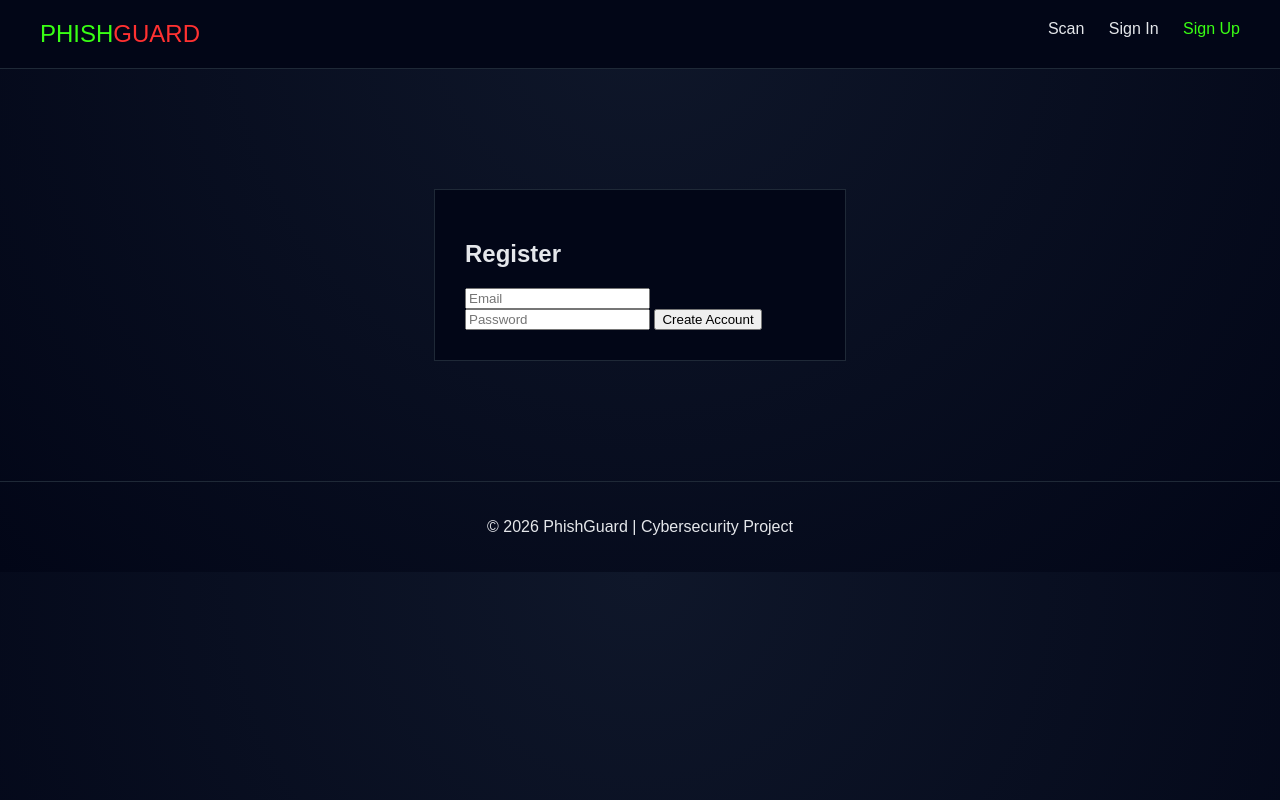
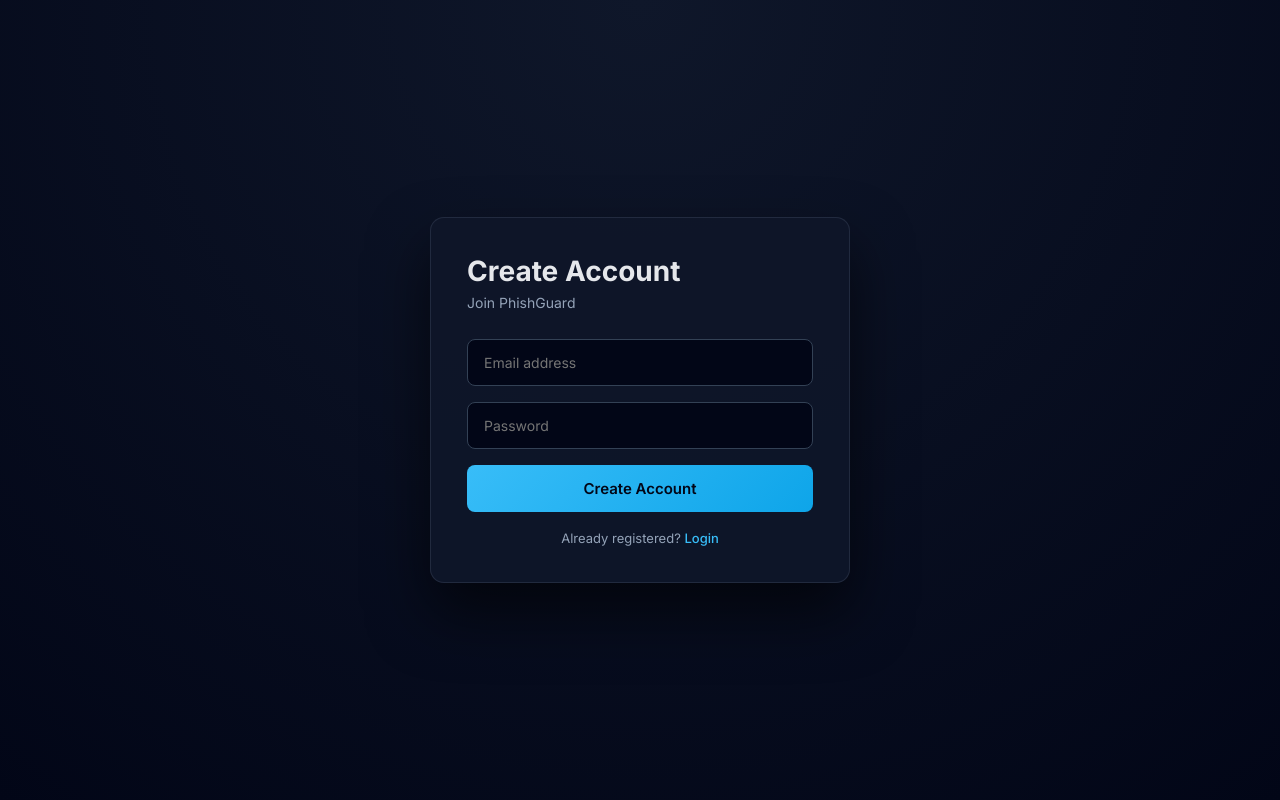
Before and after one commit to Yashvi29-power/PhishGuard, a Flask app: page /register in a window 1280 px wide. Run offline with Flask 3, Linux system fonts and the light colour scheme.

Commit message:
Enhanced the UI

```diff
--- a/static/style.css
+++ b/static/style.css
@@ -1,70 +1,113 @@
-body {
+* {
+    box-sizing: border-box;
     margin: 0;
-    background: radial-gradient(circle at top, #0f172a, #020617);
-    color: #e5e7eb;
-    font-family: Arial, sans-serif;
+    padding: 0;
+    font-family: "Inter", sans-serif;
 }
 
-/* HEADER */
-header {
+body {
+    min-height: 100vh;
+    background: radial-gradient(circle at top, #0f172a, #020617);
     display: flex;
-    justify-content: space-between;
-    padding: 20px 40px;
-    background: #020617;
-    border-bottom: 1px solid #1f2937;
+    align-items: center;
+    justify-content: center;
+    color: #e5e7eb;
 }
 
-.logo {
-    font-size: 24px;
-    color: #39ff14;
+.app-container {
+    width: 100%;
+    display: flex;
+    justify-content: center;
 }
 
-.logo span {
-    color: #ff3131;
+/* Card */
+.auth-card {
+    width: 420px;
+    background: rgba(15, 23, 42, 0.9);
+    border: 1px solid rgba(148, 163, 184, 0.15);
+    border-radius: 14px;
+    padding: 36px;
+    box-shadow: 0 30px 60px rgba(0, 0, 0, 0.6);
 }
 
-nav a {
-    margin-left: 20px;
-    color: #e5e7eb;
-    text-decoration: none;
+.auth-card h1 {
+    font-size: 28px;
+    font-weight: 700;
+    margin-bottom: 6px;
 }
 
-nav .btn {
-    color: #39ff14;
+.subtitle {
+    font-size: 14px;
+    color: #94a3b8;
+    margin-bottom: 28px;
 }
 
-/* HERO */
-.hero {
-    text-align: center;
-    margin-top: 100px;
+/* Inputs */
+.auth-card input {
+    width: 100%;
+    padding: 14px 16px;
+    margin-bottom: 16px;
+    border-radius: 8px;
+    border: 1px solid #334155;
+    background: #020617;
+    color: #e5e7eb;
+    font-size: 14px;
 }
 
-.hero input {
-    width: 420px;
-    padding: 12px;
-    background: #020617;
-    border: 1px solid #39ff14;
-    color: #39ff14;
+.auth-card input:focus {
+    outline: none;
+    border-color: #38bdf8;
+    box-shadow: 0 0 0 2px rgba(56, 189, 248, 0.25);
 }
 
-.hero button {
-    padding: 12px 25px;
-    background: #39ff14;
+/* Button */
+.auth-card button {
+    width: 100%;
+    padding: 14px;
+    border-radius: 8px;
     border: none;
-    margin-left: 10px;
-    font-weight: bold;
+    background: linear-gradient(135deg, #38bdf8, #0ea5e9);
+    color: #020617;
+    font-weight: 600;
+    font-size: 15px;
+    cursor: pointer;
+    transition: transform 0.15s ease, box-shadow 0.15s ease;
 }
 
-/* AUTH */
-.auth-box {
-    width: 350px;
-    margin: 120px auto;
-    background: #020617;
-    padding: 30px;
-    border: 1px solid #1f2937;
+.auth-card button:hover {
+    transform: translateY(-1px);
+    box-shadow: 0 10px 20px rgba(56, 189, 248, 0.35);
 }
 
-/* FOOTER */
+/* Error */
+.error {
+    background: rgba(239, 68, 68, 0.15);
+    color: #fca5a5;
+    border: 1px solid rgba(239, 68, 68, 0.4);
+    padding: 10px 12px;
+    border-radius: 6px;
+    font-size: 13px;
+    margin-bottom: 16px;
+}
+
+/* Switch link */
+.switch {
+    text-align: center;
+    font-size: 13px;
+    margin-top: 18px;
+    color: #94a3b8;
+}
+
+.switch a {
+    color: #38bdf8;
+    text-decoration: none;
+    font-weight: 500;
+}
+
+.switch a:hover {
+    text-decoration: underline;
+}
+
 footer {
     text-align: center;
     padding: 20px;
--- a/templates/layout.html
+++ b/templates/layout.html
@@ -2,32 +2,19 @@
 <html lang="en">
 <head>
     <meta charset="UTF-8">
-    <title>PhishGuard</title>
+    <title>{{ title or "PhishGuard" }}</title>
+
+    <!-- Google Font -->
+    <link href="https://fonts.googleapis.com/css2?family=Inter:wght@400;500;600;700&display=swap" rel="stylesheet">
+
+    <!-- CSS -->
     <link rel="stylesheet" href="{{ url_for('static', filename='style.css') }}">
 </head>
 <body>
 
-<header>
-    <div class="logo">PHISH<span>GUARD</span></div>
-    <nav>
-        <a href="/">Scan</a>
-        {% if session.get("user") %}
-            <span class="user">Hi, {{ session["user"] }}</span>
-            <a href="/logout">Logout</a>
-        {% else %}
-            <a href="/login">Sign In</a>
-            <a href="/register" class="btn">Sign Up</a>
-        {% endif %}
-    </nav>
-</header>
-
-<main>
-    {% block content %}{% endblock %}
-</main>
-
-<footer>
-    <p>© 2026 PhishGuard | Cybersecurity Project</p>
-</footer>
+    <div class="app-container">
+        {% block content %}{% endblock %}
+    </div>
 
 </body>
 </html>
--- a/templates/register.html
+++ b/templates/register.html
@@ -1,18 +1,25 @@
 {% extends "layout.html" %}
 {% block content %}
 
-<div class="auth-box">
-    <h2>Register</h2>
+<div class="auth-card">
+    <h1>Create Account</h1>
+    <p class="subtitle">Join PhishGuard</p>
 
     {% if error %}
-        <p style="color:red">{{ error }}</p>
+        <div class="error">{{ error }}</div>
     {% endif %}
 
     <form method="POST">
-        <input type="email" name="email" placeholder="Email" required>
+        <input type="email" name="email" placeholder="Email address" required>
         <input type="password" name="password" placeholder="Password" required>
+
         <button type="submit">Create Account</button>
     </form>
+
+    <p class="switch">
+        Already registered?
+        <a href="{{ url_for('login') }}">Login</a>
+    </p>
 </div>
 
 {% endblock %}
```
Also changed, not shown: templates/login.html (+11 -4 lines).
